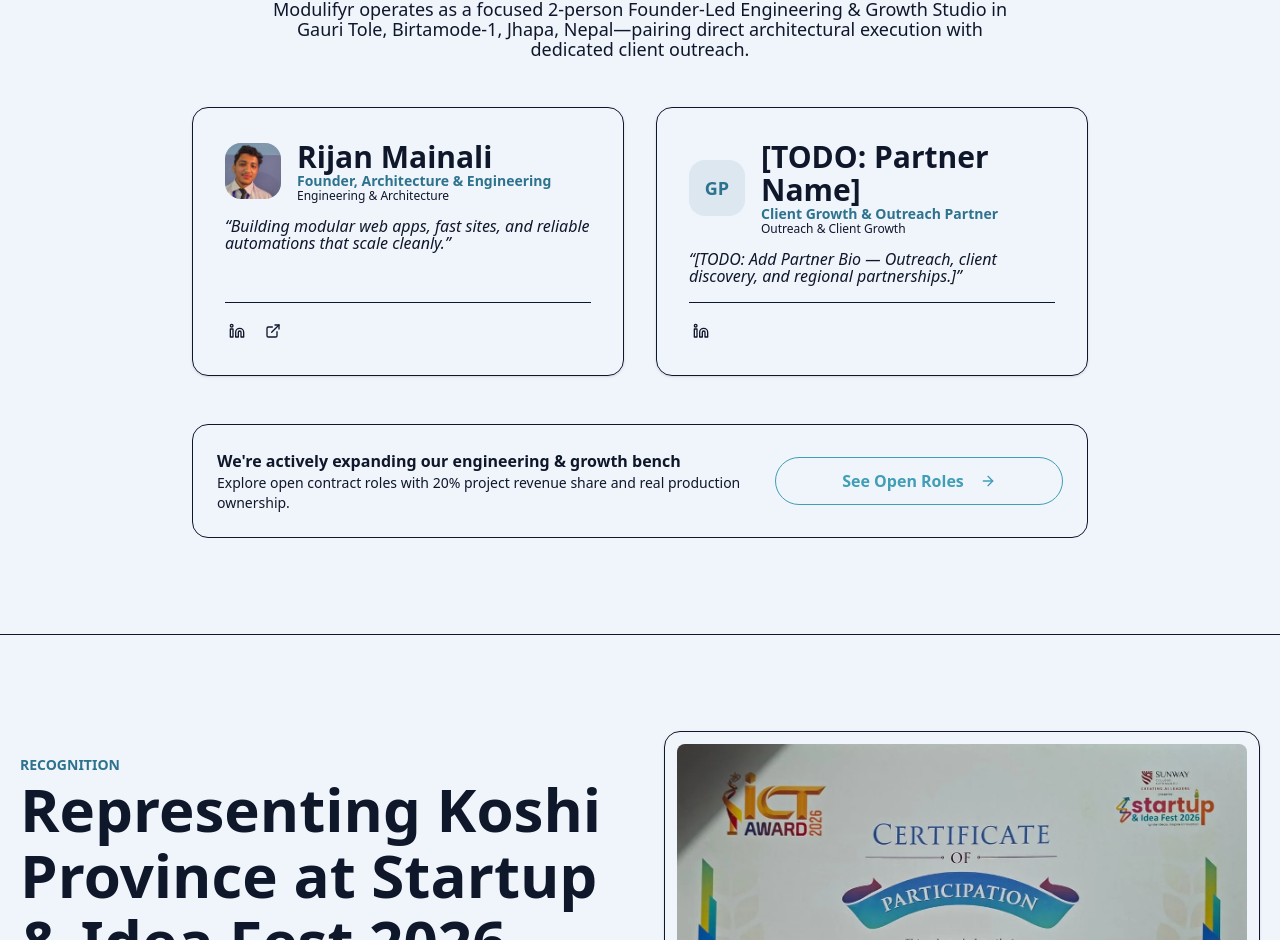
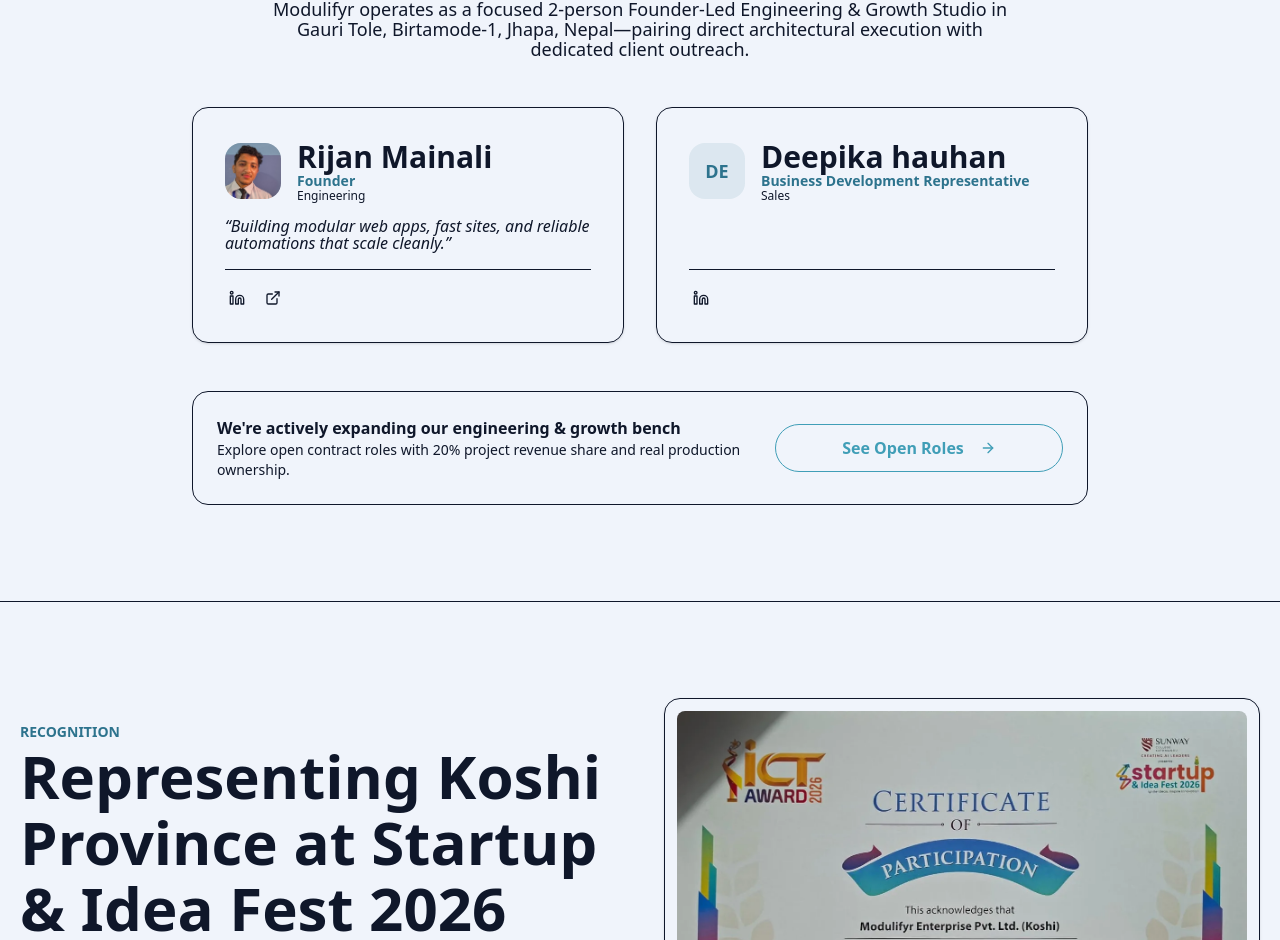
Before and after one commit to modulifyr-lab/modulifyr-website, a Next.js app: page /about in a window 1280 px wide. Shown: the part 2372-3312 px from the top of the page. Built offline with nearby package versions, Linux system fonts and the light colour scheme; no server answers.

Commit message:
Update team member details in AboutClient.tsx

```diff
--- a/src/app/about/AboutClient.tsx
+++ b/src/app/about/AboutClient.tsx
@@ -76,19 +76,19 @@ const TEAM_MEMBERS: TeamMember[] = [
   {
     name: "Rijan M",
     fullName: "Rijan Mainali",
-    title: "Founder, Architecture & Engineering",
-    department: "Engineering & Architecture",
+    title: "Founder",
+    department: "Engineering",
     quote: "Building modular web apps, fast sites, and reliable automations that scale cleanly.",
     linkedin: "https://www.linkedin.com/in/rijan-mainali/",
     portfolio: "https://rijanmainali.vercel.app",
     isFounder: true,
   },
   {
-    name: "GP",
-    fullName: "[TODO: Partner Name]",
-    title: "Client Growth & Outreach Partner",
-    department: "Outreach & Client Growth",
-    quote: "[TODO: Add Partner Bio — Outreach, client discovery, and regional partnerships.]",
+    name: "Deepika C",
+    fullName: "Deepika hauhan",
+    title: "Business Development Representative",
+    department: "Sales",
+    quote: "",
     linkedin: "https://www.linkedin.com/company/modulifyr/",
   },
 ];
```
